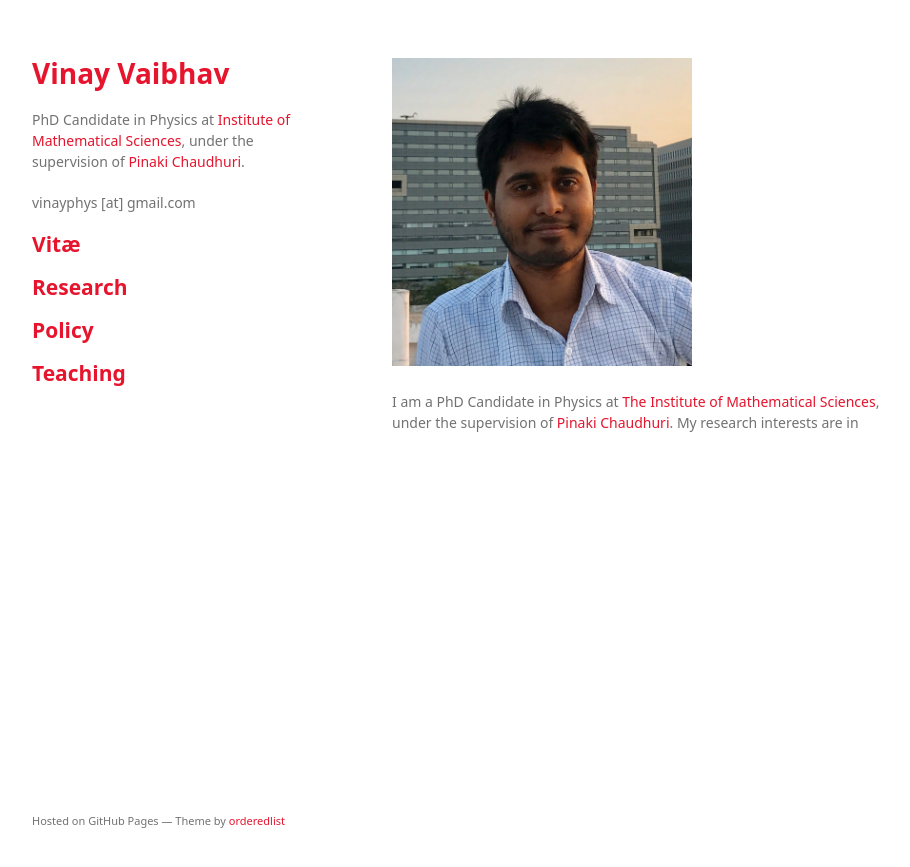
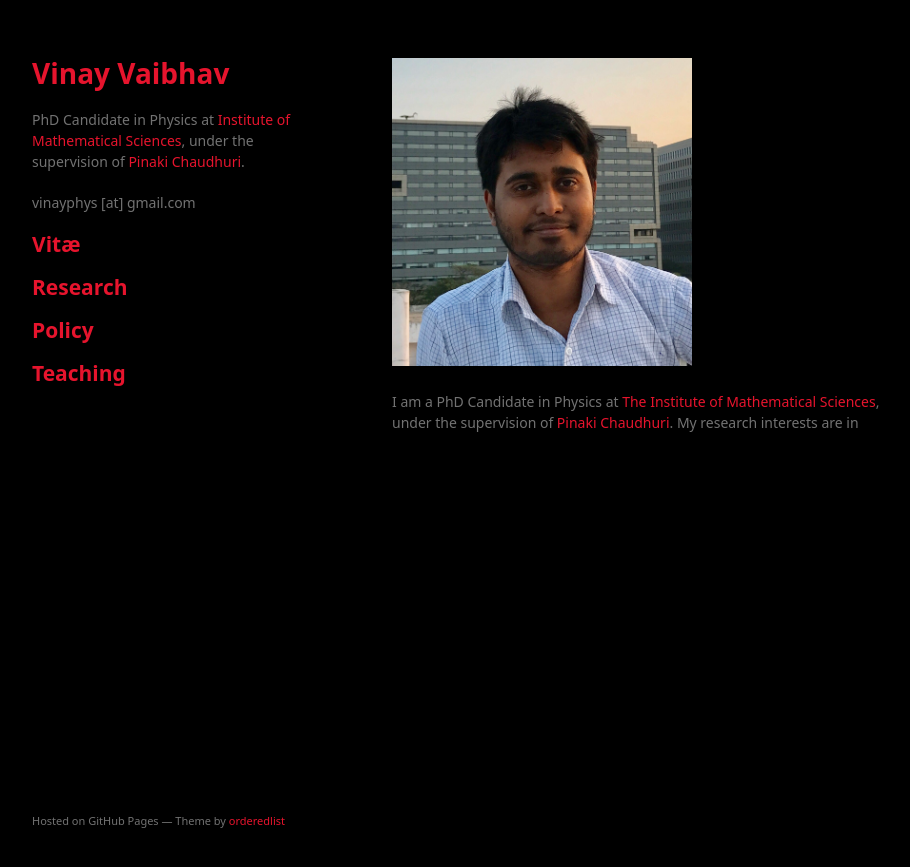
Before and after one commit to vinayphys/vinayphys.github.io, a Jekyll site: the page built from index.md, in a window 1280 px wide. Shown: the top 867 px of the page, without its empty margins (178-1088 px from the left). Built offline with Jekyll 4.4.1, drawn with Linux system fonts in a browser that asks for light colours; our own code applies the rules of GitHub Pages for plain Markdown files; a script that is not in the unit is left out.

Commit message:
Update styles.css

```diff
--- a/stylesheets/styles.css
+++ b/stylesheets/styles.css
@@ -1,5 +1,5 @@
 body {
-  background-color: #fff;
+  background-color: #000000;
   padding:50px;
   font: 14px/1.5 "Noto Sans", sans-serif;
   color:#727272;
```
